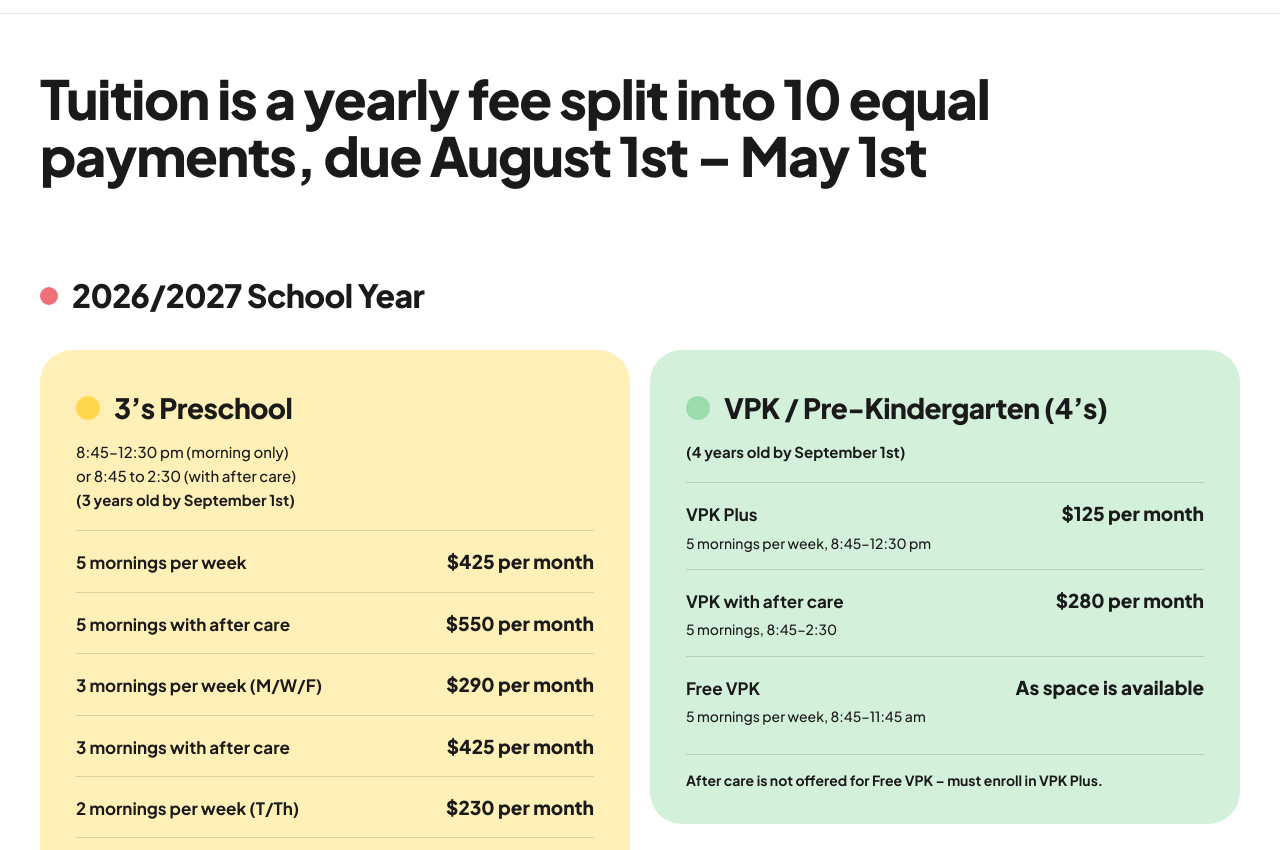
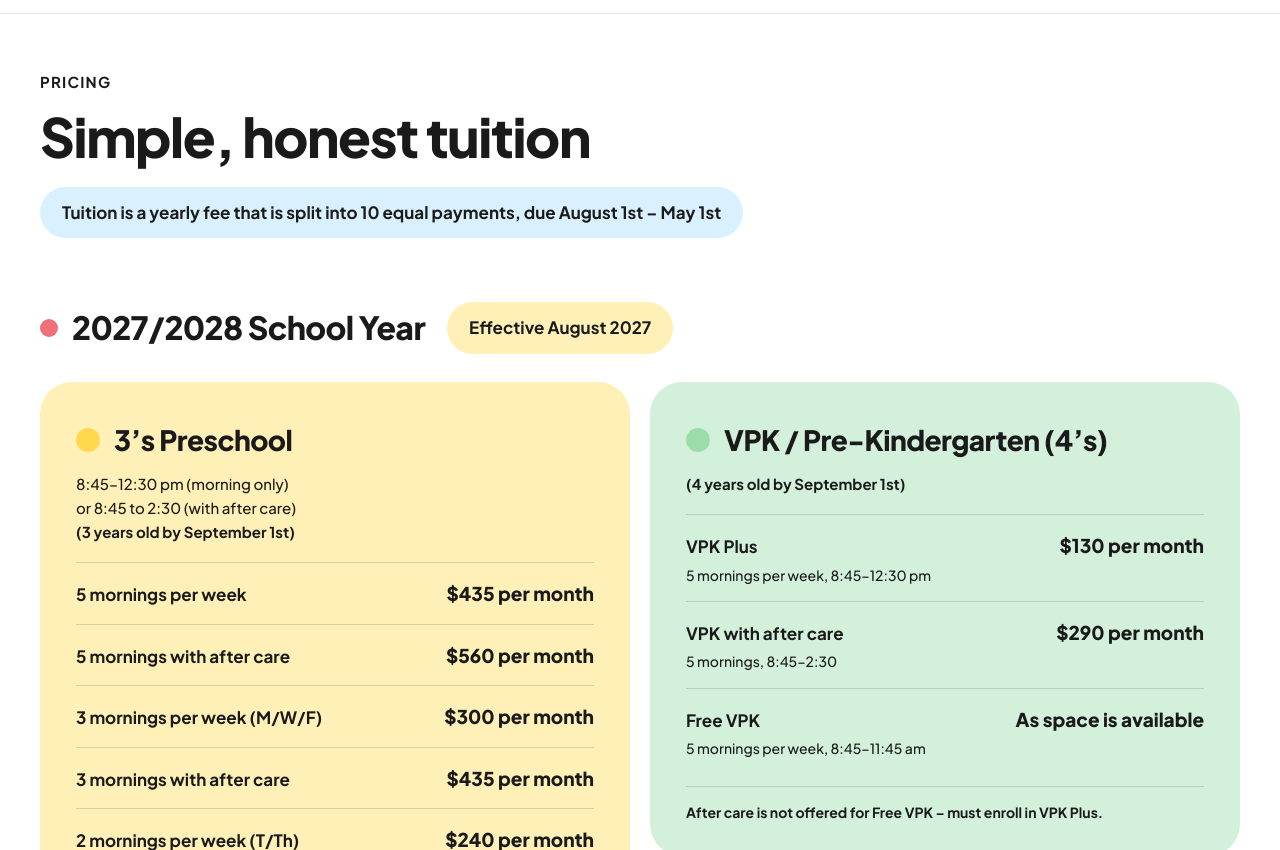
Before and after one commit to Emily-Goforth292/Schoolhouse-website, a plain HTML site: page pricing.html in a window 1280 px wide. Shown: the part 75-925 px from the top of the page. Drawn offline with Linux system fonts and the light colour scheme.

Commit message:
got rid of old pricing

```diff
--- a/pricing.html
+++ b/pricing.html
@@ -18,36 +18,14 @@
   <main>
     <section class="container page-hero single">
       <div>
-        <h1>Tuition is a yearly fee split into 10 equal payments, due August 1st &ndash; May 1st</h1>
+        <div class="kicker">Pricing</div>
+        <h1>Simple, honest tuition</h1>
+        <span class="pill-lg bg-blue">Tuition is a yearly fee that is split into 10 equal payments, due August 1st &ndash; May 1st</span>
       </div>
     </section>
 
     <section class="container section">
-      <div class="group-head" style="border:0;padding-bottom:0;margin-bottom:28px;"><span class="dot dot-red"></span><h2>2026/2027 School Year</h2></div>
-      <div class="price-grid">
-      <div class="price-card bg-yellow">
-        <div class="price-title"><span class="dot dot-yellow"></span><h3>3&rsquo;s Preschool</h3></div>
-        <div class="price-note">8:45&ndash;12:30 pm (morning only)<br>or 8:45 to 2:30 (with after care)<br><b>(3 years old by September 1st)</b></div>
-        <div class="price-row"><div><div class="plabel">5 mornings per week</div></div><div class="pprice">$425 per month</div></div>
-        <div class="price-row"><div><div class="plabel">5 mornings with after care</div></div><div class="pprice">$550 per month</div></div>
-        <div class="price-row"><div><div class="plabel">3 mornings per week (M/W/F)</div></div><div class="pprice">$290 per month</div></div>
-        <div class="price-row"><div><div class="plabel">3 mornings with after care</div></div><div class="pprice">$425 per month</div></div>
-        <div class="price-row"><div><div class="plabel">2 mornings per week (T/Th)</div></div><div class="pprice">$230 per month</div></div>
-        <div class="price-row"><div><div class="plabel">2 mornings with after care</div></div><div class="pprice">$360 per month</div></div>
-      </div>
-      <div class="price-card bg-green">
-        <div class="price-title"><span class="dot dot-green"></span><h3>VPK / Pre-Kindergarten (4&rsquo;s)</h3></div>
-        <div class="price-note"><b>(4 years old by September 1st)</b></div>
-        <div class="price-row"><div><div class="plabel">VPK Plus</div><div class="sub">5 mornings per week, 8:45&ndash;12:30 pm</div></div><div class="pprice">$125 per month</div></div>
-        <div class="price-row"><div><div class="plabel">VPK with after care</div><div class="sub">5 mornings, 8:45&ndash;2:30</div></div><div class="pprice">$280 per month</div></div>
-        <div class="price-row"><div><div class="plabel">Free VPK</div><div class="sub">5 mornings per week, 8:45&ndash;11:45 am</div></div><div class="pprice">As space is available</div></div>
-        <p class="price-foot">After care is not offered for Free VPK &ndash; must enroll in VPK Plus.</p>
-      </div>
-      </div>
-    </section>
-
-    <section class="container section">
-      <div class="group-head" style="border:0;padding-bottom:0;margin-bottom:28px;"><span class="dot dot-red"></span><h2>2027/2028 School Year</h2></div>
+      <div class="group-head" style="border:0;padding-bottom:0;margin-bottom:28px;flex-wrap:wrap;row-gap:10px;"><span class="dot dot-red"></span><h2>2027/2028 School Year</h2><span class="pill-lg bg-yellow" style="margin-left:8px;white-space:nowrap;">Effective August 2027</span></div>
       <div class="price-grid">
       <div class="price-card bg-yellow">
         <div class="price-title"><span class="dot dot-yellow"></span><h3>3&rsquo;s Preschool</h3></div>
```
